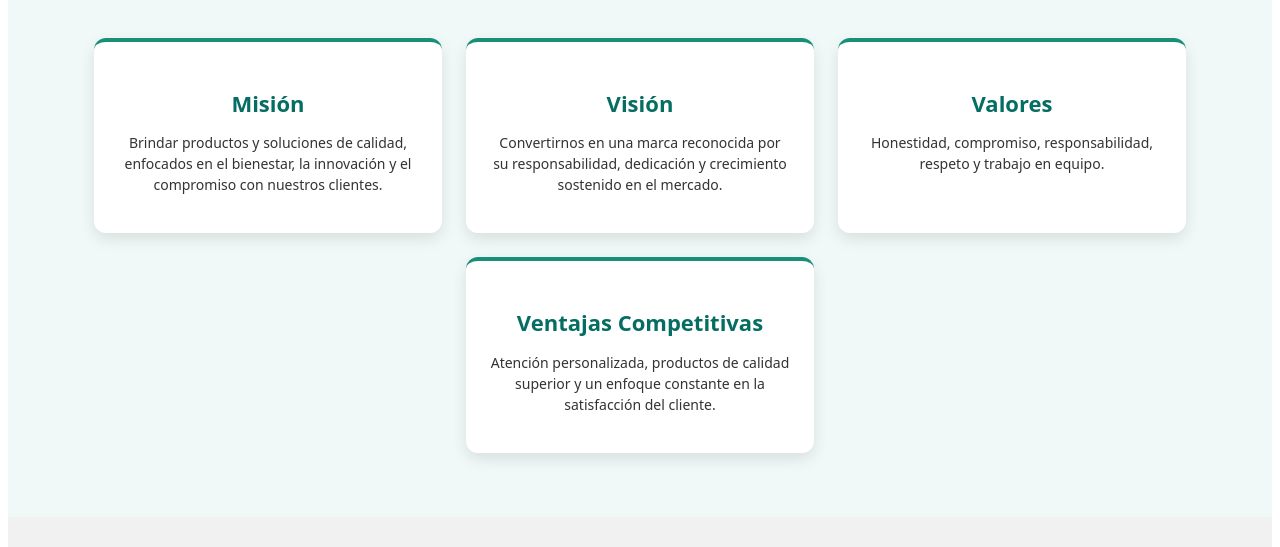
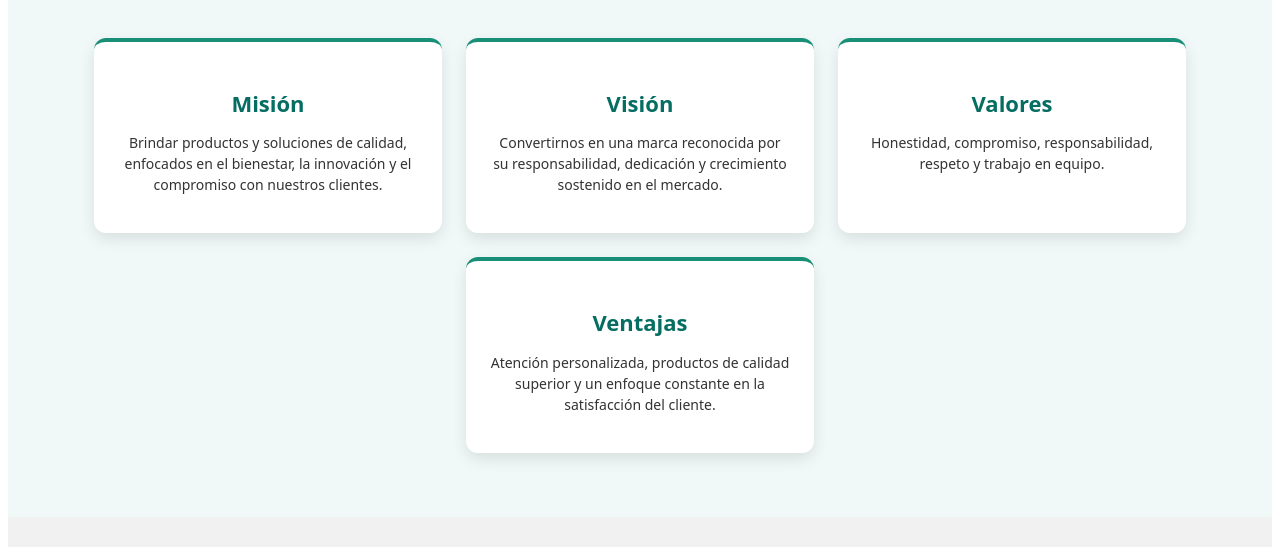
Before and after one commit to zami-mi/ProyectoFinal-S.A, a plain HTML site: page pages/SobreNos.html in a window 1280 px wide. Shown: the part 243-790 px from the top of the page. Drawn offline with Linux system fonts and the light colour scheme; a web font is replaced by a local one.

Commit message:
Revise content on Sobre Nosotros page
Updated the content of the 'Sobre Nosotros' page, including mission, vision, values, and competitive advantages.

```diff
--- a/pages/SobreNos.html
+++ b/pages/SobreNos.html
@@ -57,7 +57,7 @@
                 <p>Honestidad, compromiso, responsabilidad, respeto y trabajo en equipo.</p>
             </div>
             <div class="sobre-card">
-                <h3>Ventajas Competitivas</h3>
+                <h3>Ventajas</h3>
                 <p>Atención personalizada, productos de calidad superior y un enfoque constante en la satisfacción del cliente.</p>
             </div>
         </div>
@@ -81,4 +81,5 @@
 
 </body>
 
+
 </html>
```
